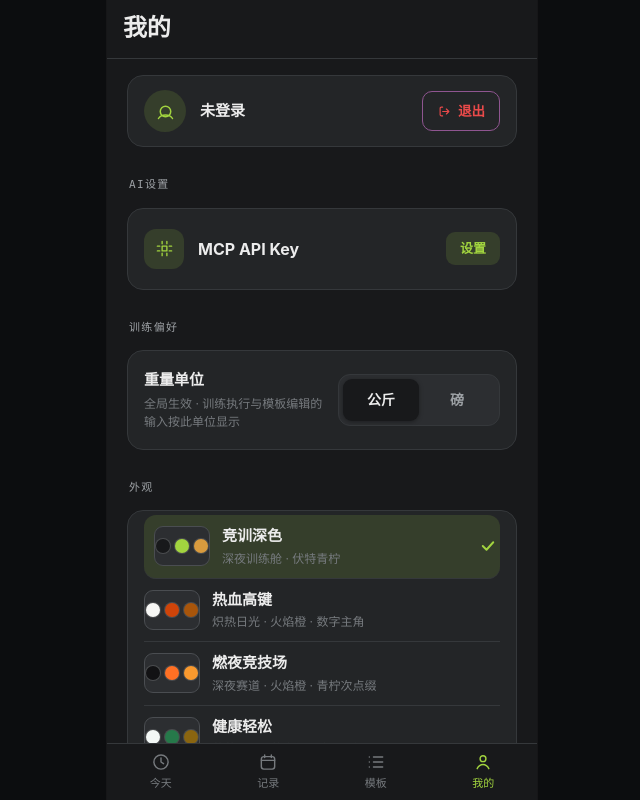
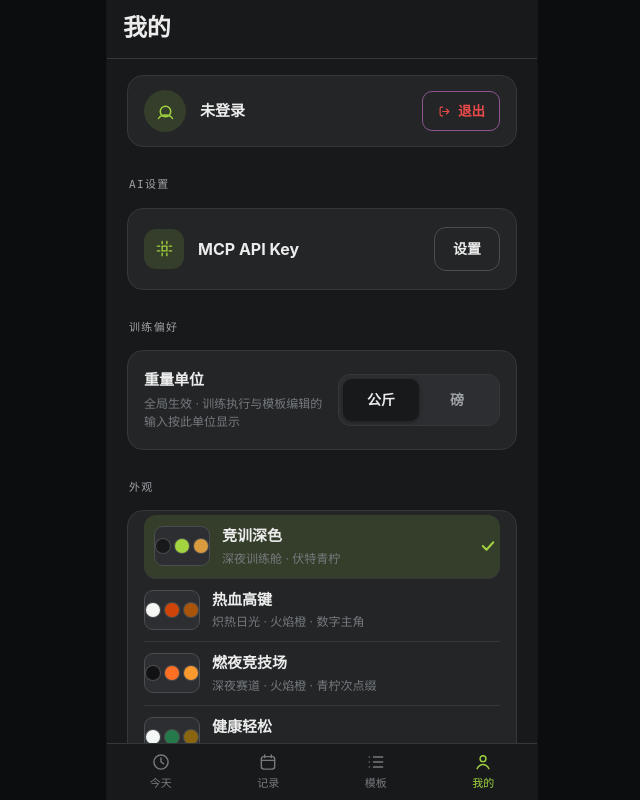
Before and after one commit to xiezhaoye/trainlog, a website: page public/me.html in a window 1280 px wide. Shown: the whole page, without its empty margins (318-958 px from the left). Drawn offline with Linux system fonts and the light colour scheme; no server answers.

Commit message:
polish: match MCP key status button to btn-view sizing, add missing favicons
App pages (今天/记录/模板/我的/MCP设置 etc.) were missing the favicon
<link>, only carrying apple-touch-icon; add it consistently across all 12.

Co-Authored-By: Claude Sonnet 5 <noreply@anthropic.com>
Claude-Session: https://claude.ai/code/session_01XHzC4xYcuUQWv3rMrr6a2M

```diff
--- a/public/me.html
+++ b/public/me.html
@@ -10,6 +10,7 @@ if(s&&m[s]){document.documentElement.setAttribute('data-skin',s);var t=document.
 <script src="/skin-sync.js"></script>
 
 <title>我的 · TrainLog 砺志</title>
+<link rel="icon" type="image/svg+xml" href="/logo/favicon-clear.svg" />
 <link rel="apple-touch-icon" sizes="180x180" href="/logo/apple-touch-icon.png" />
 <link rel="manifest" href="/site.webmanifest" />
 <meta name="apple-mobile-web-app-title" content="砺志" />
@@ -61,7 +62,8 @@ h1,h2,p{margin:0;}
 .setting-row:hover .setting-row__name{color:var(--accent);transition:color .15s ease;}
 .setting-row__chevron{flex:none;color:var(--faint);}
 .setting-row__chevron svg{width:16px;height:16px;}
-.setting-row__status{flex:none;font-size:13px;font-weight:700;color:var(--accent);padding:7px 14px;border-radius:9px;background:var(--acc-tint);}
+.setting-row__status{flex:none;min-height:44px;padding:0 18px;border-radius:12px;background:transparent;color:var(--fg);border:1px solid var(--border-bright);
+  font-size:14px;font-weight:600;display:inline-flex;align-items:center;justify-content:center;}
 
 .zone{font-family:var(--font-mono);font-size:11px;color:var(--muted);letter-spacing:.12em;margin:30px 2px 14px;}
 .zone:first-of-type{margin-top:4px;}
```
Also changed, not shown: public/action-library.html (+1 -0 lines), public/app.html (+1 -0 lines), public/execute-cardio.html (+1 -0 lines), public/execute-exercise.html (+1 -0 lines), public/execute-resistance.html (+1 -0 lines), public/mcp-key.html (+1 -0 lines), public/records.html (+1 -0 lines), public/settings.html (+1 -0 lines), public/template-edit.html (+1 -0 lines), public/templates.html (+1 -0 lines), public/weekly-plan.html (+1 -0 lines).
